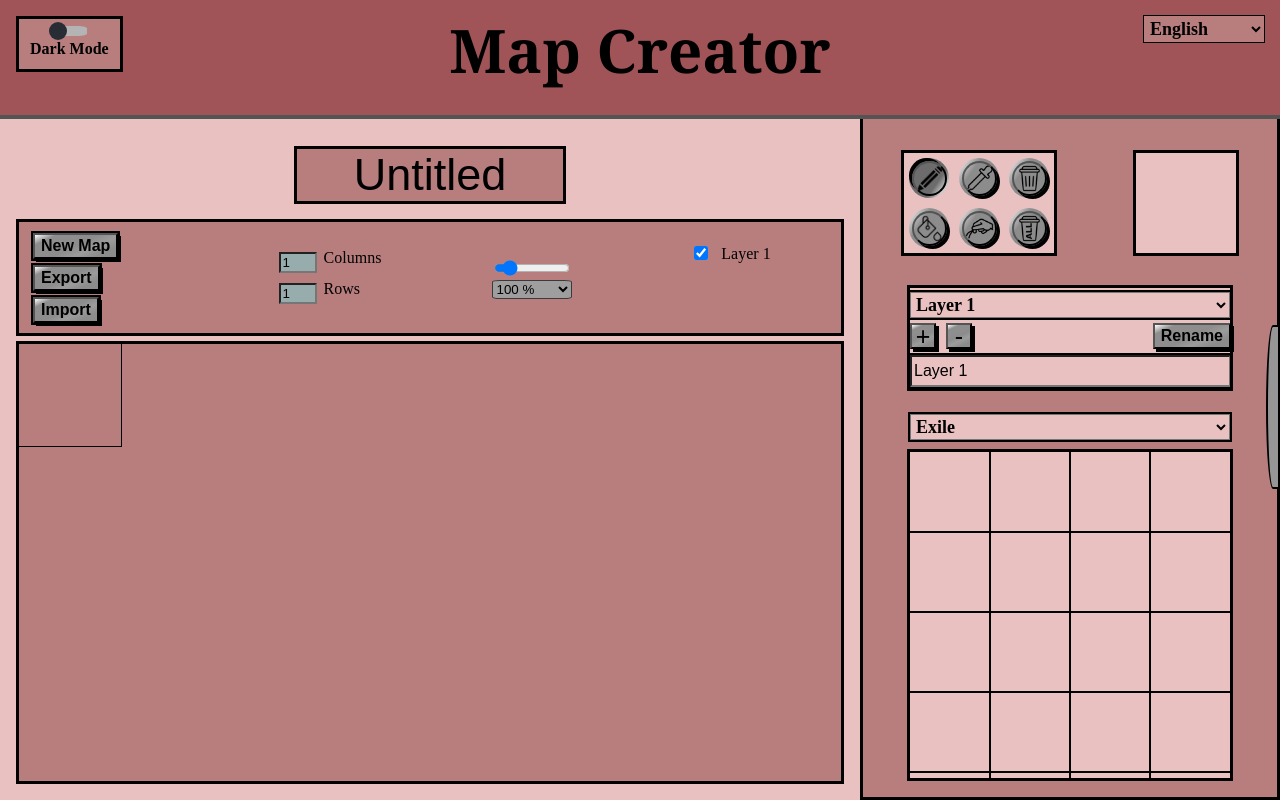
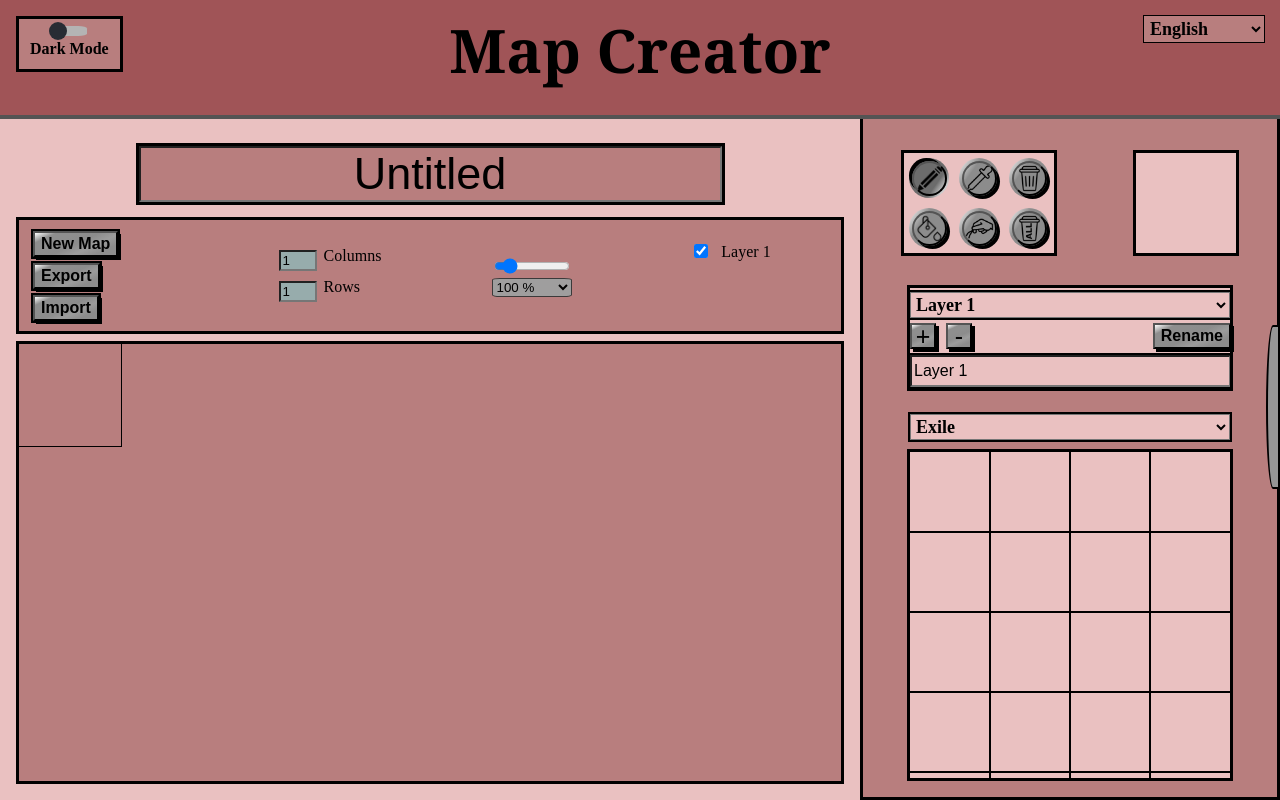
Before and after one commit to GeroNahu/Map-Creator, a React (Create React App) app: page / in a window 1280 px wide. Built offline with nearby package versions, Linux system fonts and the light colour scheme.

Commit message:
Removes form tag, delegates title box size to CSS and changes defaultValue property by value property

```diff
--- a/src/Components/MapSection.js
+++ b/src/Components/MapSection.js
@@ -26,8 +26,6 @@ const MapSection = ({
 }) => {
   const [mapSize, setMapSize] = React.useState(100);
 
-  const [inputSize, setInputSize] = React.useState(8);
-
   const { map, setMap } = React.useContext(MapContext);
   const { theme } = React.useContext(ThemesContext);
   const { language } = React.useContext(LanguageContext);
@@ -41,9 +39,6 @@ const MapSection = ({
     };
     setMap(newMap);
   };
-  React.useEffect(() => {
-    if (map.title.length !== 0) setInputSize(map.title.length);
-  }, [map.title.length]);
 
   return (
     <section
@@ -54,33 +49,30 @@ const MapSection = ({
     >
       <div className="mapHeader">
         <div className="titleContainer">
-          <h2 className="h2">
-            <form
-              onSubmit={(e) => {
-                setMap({ ...map, title: e.target.title.value });
-                e.preventDefault();
+          <h2
+            className="h2"
+            style={{
+              backgroundColor: theme.MAP_TITLE_BACKGROUND,
+              outline: `solid ${theme.MAP_TITLE_BORDER} 3px`,
             }}
-              onBlur={(e) => {
+          >
+            {map.title}
+            <input
+              onChange={(e) => {
                 const title = e.target.value;
                 setMap({ ...map, title: title });
               }}
-            >
-              <input
-                onChange={(e) => {
-                  setInputSize(e.target.value.length);
-                }}
-                size={inputSize || 1}
               className="titleInput"
-                defaultValue={map.title}
               placeholder={language.DEFAULT_MAP_TITLE}
               name="title"
+              spellCheck="false"
               style={{
-                  backgroundColor: theme.MAP_TITLE_BACKGROUND,
-                  border: `solid ${theme.MAP_TITLE_BORDER} 3px`,
+                backgroundColor: "transparent",
+                outline: `solid ${theme.MAP_TITLE_BORDER} 3px`,
                 color: theme.TITLES,
               }}
-              ></input>
-            </form>
+              value={map.title}
+            />
           </h2>
         </div>
         <div
```
Lines whose indentation alone changed are shown as unchanged.
